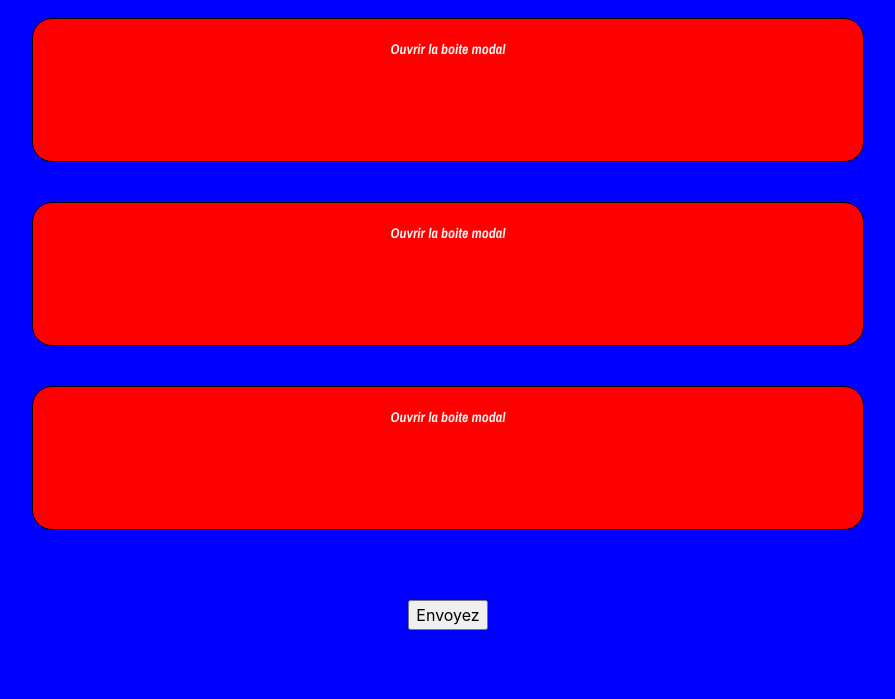
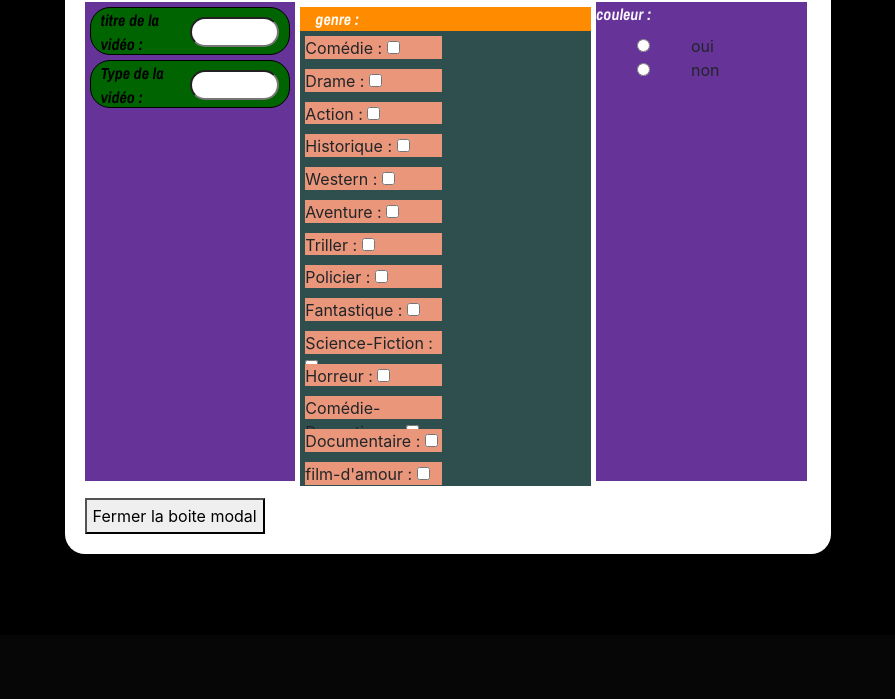
Before and after one commit to FranckMart/Projet_cinema, a PHP site: page /formulaire_film_serie.php in a window 1280 px wide. Shown: the part 165-864 px from the top of the page, without its empty margins (192-1087 px from the left). After the commit the page ends 719 px from the top, so only its background shows below. Run offline with PHP 8.4, Linux system fonts and the light colour scheme.

Commit message:
mise a jour branch

```diff
--- a/CSS/form_ajout_film.css
+++ b/CSS/form_ajout_film.css
@@ -1,27 +1,6 @@
-form{
-    height: 90%;
-    background-color: blue;
-}
-.form-film-serie{
-    display: flex;
-    flex-direction: column;
+.modal-content{ /*page de mon modal */
+    position: fixed;
     flex-wrap: wrap;
-    justify-content: center;
-    align-items: center;
-}
-.a-modal{
-    width: 65%;
-    height: 20%;
-    margin: 20px;
-    padding: 20px;
-    text-align: center;
-    border-radius: 20px;
-    border: 1px solid black;
-    background-color: red;
-}
-.modal-content{
-    position: fixed;
-    display: flex;
     align-items: center;
     justify-content: center;
     top: 0;
@@ -30,32 +9,98 @@ form{
     height: 100%;
     background: rgba(0, 0, 0, 0.6);
 }
-
-.modal-wrapper{
-    width: 80%;
+.modal-wrapper{ /* la boite qui contient les parties de mon formulaire*/
+    width: 60%;
     height: 80%;
     overflow: auto;
     max-height: calc(100vw - 20px);
     max-width: calc(100vw - 20px);
     padding: 20px;
     border-radius: 20px;
-    color: black;
     background-color: #fff;
-}
-.label-ffe{
-    color: black;
-    margin: 20px;
-}
-.js-modal-close{
-    margin: 20px;
-}
-.btn-form-film-serie{
-    margin: 50px;
-}
-.wrapper-ffe{
-    display: inline;
+    display: flex;
     flex-wrap: wrap;
 }
-.espacement-ffe{
+.wrapper-elements-ffs{ /* wrapper des inputs */
+    width: 29%;
+    height: 80%;
+    background-color: rebeccapurple;
+}
+.wrapper-lab-input-ffs{
+    height: 10%;
+    margin: 5px;
+    display: flex;
+    flex-wrap: wrap;
+    align-items: center;
+    justify-content: center;
+    border-radius: 20px;
+    border: 1px solid black;
+    background-color: darkgreen;
+}
+.label-ffs{
+    width: 45%;
+    margin: 0;
+    color: black;
+}
+.input-ffs{
+    width: 45%;
+    border-radius: 20px;
+}
+.label-ffs-g{
+    background-color: darkorange;
+    width: 100%;
+    height: 5%;
+    margin: 0px;
+    padding-left: 15px;
+}
+.wrapper-checkbox{
+    display: flex;
+    flex-wrap: wrap;
+    width: 100%;
+    height: 95%;
+    background-color: darkslategray;
+}
+.checkbox{
+    width: 47%;
+    height: 5%;
+    margin: 5px;
+    background-color: darksalmon;
+}
+/*
+* Nique ta mère Bootstrap
+*/
+.colorBlack{
+    color: black;
+}
+/*
+* id
+*/
+.modal-wrapper-1{
+    width: 60%;
+    height: 80%;
+    overflow: auto;
+    max-height: calc(100vw - 20px);
+    max-width: calc(100vw - 20px);
     padding: 20px;
+    border-radius: 20px;
+    background-color: #fff;
+    display: flex;
+    flex-wrap: wrap;
 }
+#titre-formulaire{
+    width: 100%;
+    height: 10%;
+    margin: 0px;
+    text-align: center;
+    color: black;
+}
+#wrapper{
+    width: 40%;
+    height: 80%;
+    margin: 5px;
+    border-radius: 20px;
+    background-color: darkgreen;
+}
+.ffs-realisateur{
+    width: 100%;
+}
--- a/formulaire_film_serie.php
+++ b/formulaire_film_serie.php
@@ -12,9 +12,7 @@
     <title></title>
 </head>
 
-
 <body>
-
 
 <?php include("include/modal.php"); ?>
 
@@ -24,19 +22,13 @@
 
     </header>
 <!-- j'ouvre mon formulaire -->
-    <form action="" method="" class="form-film-serie">
+    <form action="" method="" class="ffs">
 
-        <?php include("include/ffs_1.php"); ?>
-        <?php include("include/ffs_2.php"); ?>
-        <?php include("include/ffs_3.php"); ?>
-
-
-
-
-
+        <?php include("include/ffs_1.php"); ?> --> -->
+        <!-- ?php include("include/ffs_2.php"); ?> --> -->
+        <!--?php include("include/ffs_3.php"); ?> -->
 
     </form>
-
 
     <?php include("include/script_js.php"); ?>
 </body>
--- a/include/ffs_1.php
+++ b/include/ffs_1.php
@@ -1,36 +1,42 @@
-<!-- ma balise a va servir a ouvrir le modal en cliquant dessus -->
 <a href="#modal1" class="js-modal a-modal">Ouvrir la boite modal</a>
+<aside id="modal1" class="modal-content" aria-hidden="true" role="dialog" aria-modal="false" aria-labelledby="premierFormulaire" style="display: flex">
+    <div class="modal-wrapper js-modal-stop">
+    <h3 id="titre-formulaire">1er partie du formulaire</h3>
 
-<!-- mon aside est sera mon modal -->
-<aside id="modal1" class="modal-content" aria-hidden="true" role="dialog" aria-modal="false" aria-labelledby="premierFormulaire" style="display: none">
+    <div class="wrapper-elements-ffs">
 
-<!-- le titre de la première partie de mon formulaire -->
-<h3>1er partie du formulaire</h3>
+        <div class="wrapper-lab-input-ffs">
+            <label class="label-ffs" for="titre">titre de la vidéo : </label>
+            <input type="text" name="titre" id="titre" class="input-ffs">
+        </div>
 
-    <!-- l'intérieur de mon modal et ce qu'il va contenir -->
-    <div class="modal-wrapper js-modal-stop">
-        <!-- mon formulaire -->
-        <label class="label-ffe" for="titre">titre de la vidéo : </label>
-        <input type="text" name="titre" id="titre"><br>
+        <div class="wrapper-lab-input-ffs">
+            <label for="type" class="label-ffs">Type de la vidéo : </label>
+            <input type="text" name="type" id="type" class="input-ffs">
+        </div>
 
-        <label for="type" class="label-ffe">Type de la vidéo : </label>
-        <input type="text" name="type" id="type"><br>
+    </div>
 
-        <label for="genre" class="label-ffe">genre : </label><br>
-        <?php
+    <div id="wrapper">
+            <label for="genre" class="label-ffs-g">genre : </label>
+            <div class="wrapper-checkbox">
 
-            $tabGenre = [
-                "genre" => "Comédie", "Drame", "Action", "Historique", "Western", "Aventure", "Triller", "Policier", "Fantastique", "Science-Fiction", "Horreur", "Comédie-Dramatique", "Documentaire", "film-d'amour"
-            ];
-                foreach($tabGenre as $key => $genre){?>
-                    <input type="checkbox" name="genre" id="genre"><?= $genre . "</br>";}?>
+            <?php $tabGenre = [
+                    "genre" => "Comédie : ", "Drame : ", "Action : ", "Historique : ", "Western : ", "Aventure : ", "Triller : ", "Policier : ", "Fantastique : ", "Science-Fiction : ", "Horreur : ", "Comédie-Dramatique : ", "Documentaire : ", "film-d'amour : "
+                    ];
+                    foreach($tabGenre as $key => $genre){
+                        echo "<div class=checkbox>".$genre."<input type=checkbox name=genre id=genre></div>"; }?>
+            </div>
+        </div>
 
-        <label for="couleur" class="label-ffe">couleur : </label>
-        <input type="radio" name="couleur" id="couleur" class="label-ffs">oui
-        <input type="radio" name="couleur" id="couleur" class="label-ffs">non<br>
+        <div class="wrapper-elements-ffs">
+            <label for="couleur">couleur : </label>
+            <div><input type="radio" name="couleur" id="couleur" class="label-ffs">oui</div>
+            <div><input type="radio" name="couleur" id="couleur" class="label-ffs">non</div>
+        </div><br>
 
         <button class="js-modal-close">Fermer la boite modal</button>
+
+
     </div>
-
-    <!-- mon bouton de fermeture du modal -->
 </aside>
--- a/include/ffs_2.php
+++ b/include/ffs_2.php
@@ -1,17 +1,19 @@
 <!-- ma balise a va servir a ouvrir le modal en cliquant dessus -->
-<a href="#modal1" class="js-modal a-modal">Ouvrir la boite modal</a>
+
 
 <!-- mon aside est sera mon modal -->
-<aside id="modal1" class="modal-content" aria-hidden="true" role="dialog" aria-modal="false" aria-labelledby="premierFormulaire" style="display: none">
+<aside id="modal1" class="modal-content" aria-hidden="true" role="dialog" aria-modal="false" aria-labelledby="premierFormulaire" style="display: ">
+<div class="modal-wrapper-1 js-modal-stop">
+    <h3 id="titre-formulaire">Deuxième partie du formulaire</h3>
 
-<!-- le titre de la première partie de mon formulaire -->
-<h3>Deuxième partie du formulaire</h3>
+    <div class="ffs-participant">
+        <label for="nom" class="colorBlack">nom : </label>
+        <input type="text" name="nom" id="nom">
+    </div>
 
-    <!-- l'intérieur de mon modal et ce qu'il va contenir -->
-    <div class="modal-wrapper js-modal-stop">
-        <!-- mon formulaire -->
-        <label for="nom">nom : </label>
-        <input type="text" name="nom" id="nom"><br>
+    <div class="ffs-participant">
+        <label for="nom" class="colorBlack">nom : </label>
+        <input type="text" name="nom" id="nom">
     </div>
 
     <!-- mon bouton de fermeture du modal -->
```
Also changed, not shown: 1 other file.
